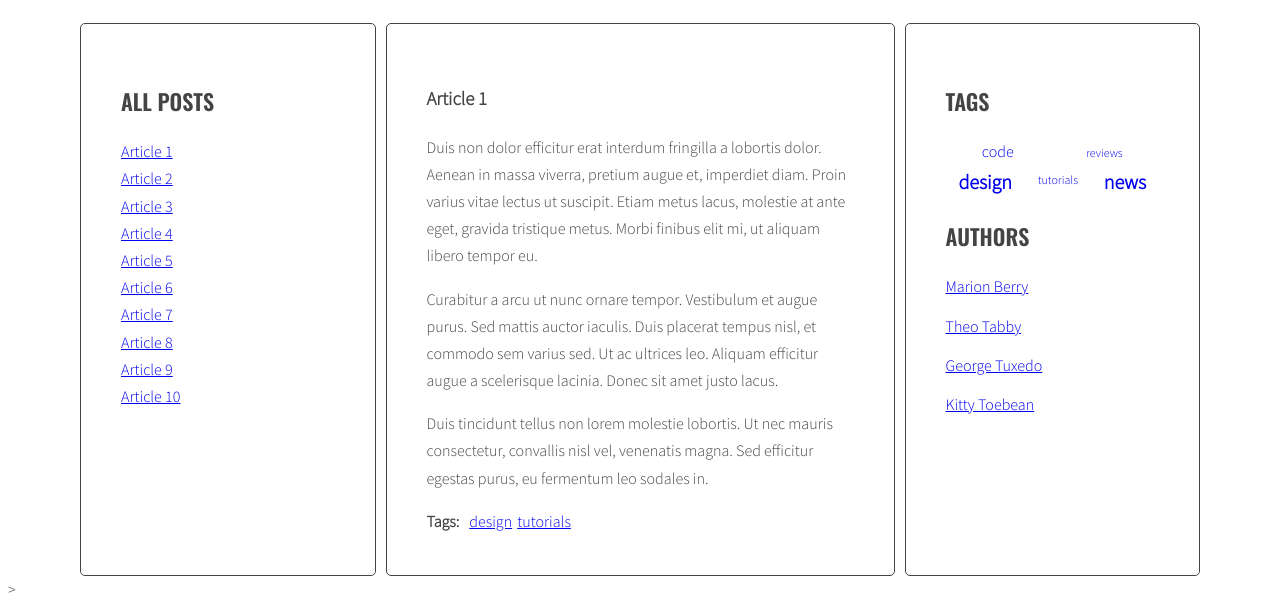
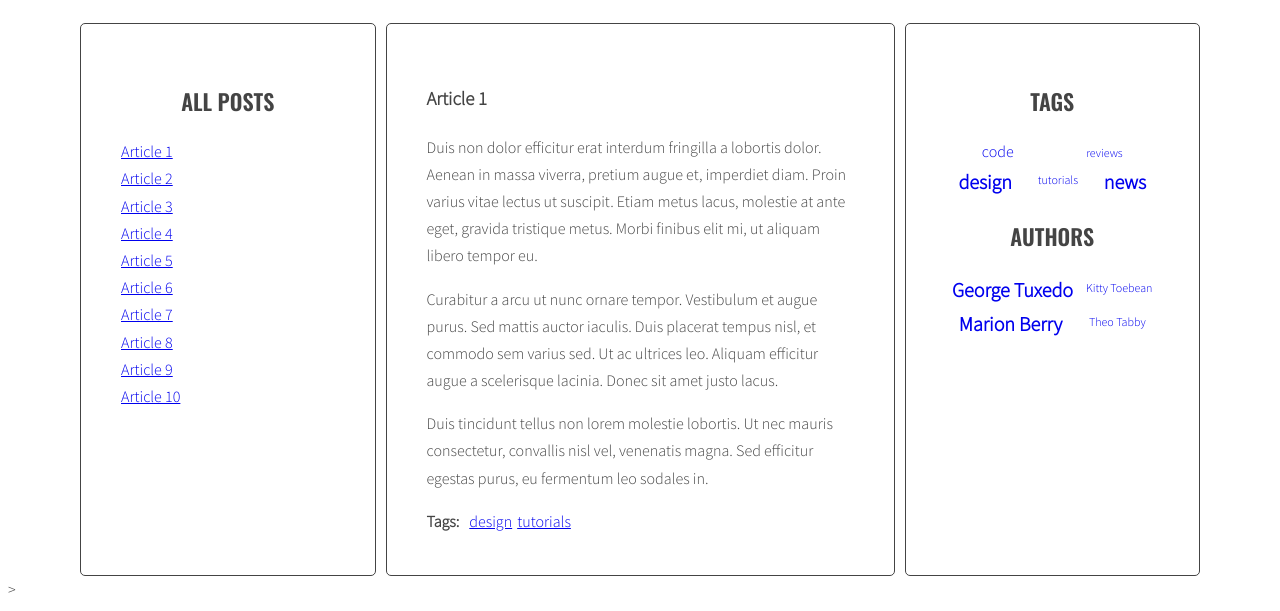
Before and after one commit to Winiarksi/5.2_javascript-blog, a website: page index.html in a window 1280 px wide. Shown: the part 220-831 px from the top of the page. Drawn offline with nearby package versions, Linux system fonts and the light colour scheme.

Commit message:
ready cloud with authors

```diff
--- a/sass/style.scss
+++ b/sass/style.scss
@@ -34,6 +34,7 @@ body {
   text-transform: uppercase;
   font-family: $font-header;
   font-weight: 600;
+  text-align: center;
   span {
     text-transform: none;
     font-weight: 400;
@@ -105,13 +106,8 @@ body {
   }
 }
 
-/* Authors */
 
-.authors {
-  li {
-    margin-bottom: 12px;
-  }
-}
+
 
 /* Post */
 
@@ -157,3 +153,43 @@ body {
 .tag-size-6 {
   font-size: 22px;
 }
+
+/* Authors */
+.authors {
+  text-decoration: none;
+  display: flex;
+  flex-direction: row;
+  justify-content: space-around;
+  flex-wrap: wrap-reverse;
+  flex: 1 0 0;
+
+  p {
+    margin: 0 10px 0 0;
+  }
+}
+.authors a{  text-decoration: none;}
+
+.author-size-1 {
+  font-size: 12px;
+}
+
+.author-size-2 {
+  font-size: 14px;
+}
+
+.author-size-3 {
+  font-size: 16px;
+}
+
+.author-size-4 {
+  font-size: 18px;
+}
+
+.author-size-5 {
+  font-size: 20px;
+  font-weight: bold;
+}
+
+.author-size-6 {
+  font-size: 22px;
+}
```
Also changed, not shown: js/script.js (+1 -23 lines), css/style.css, 1 other file.
